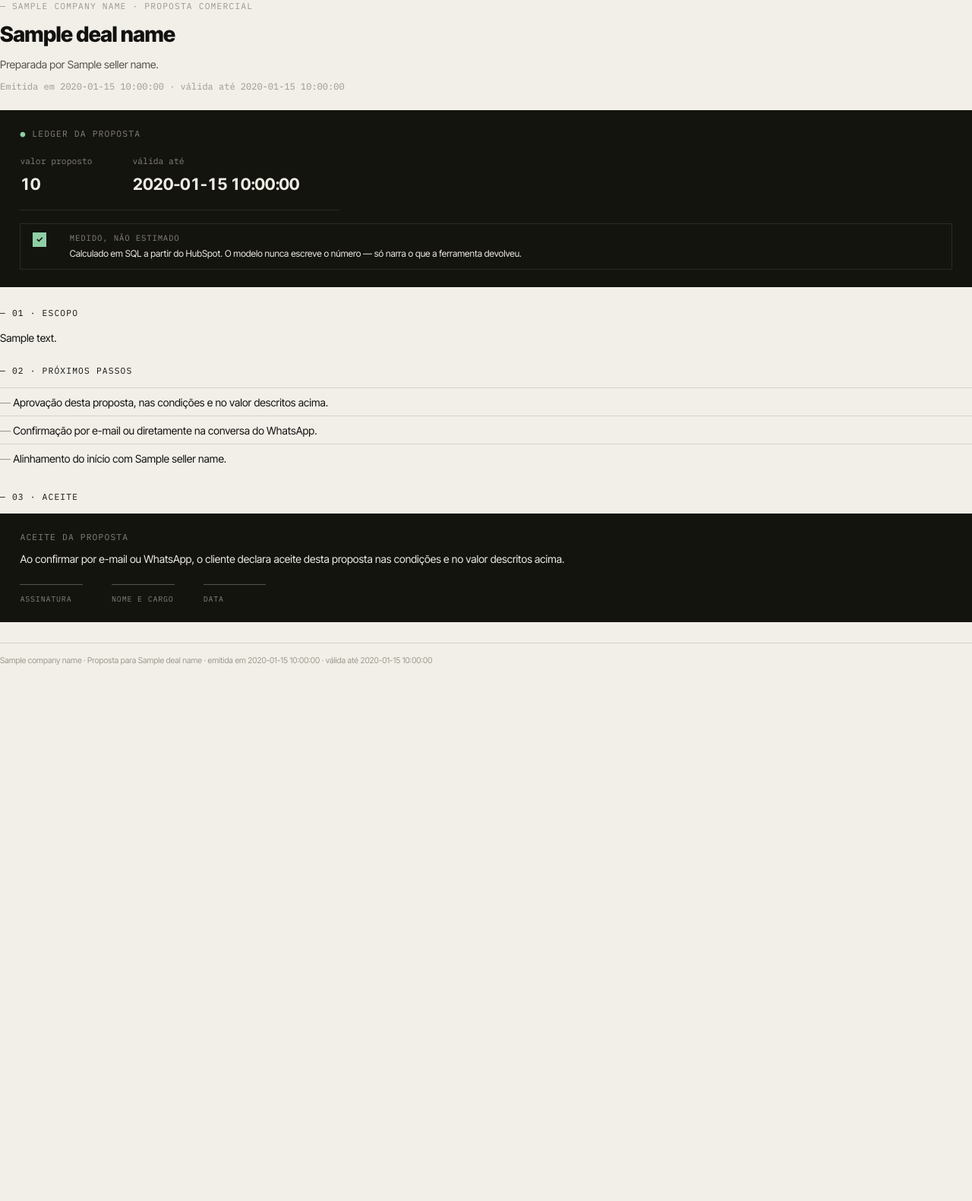
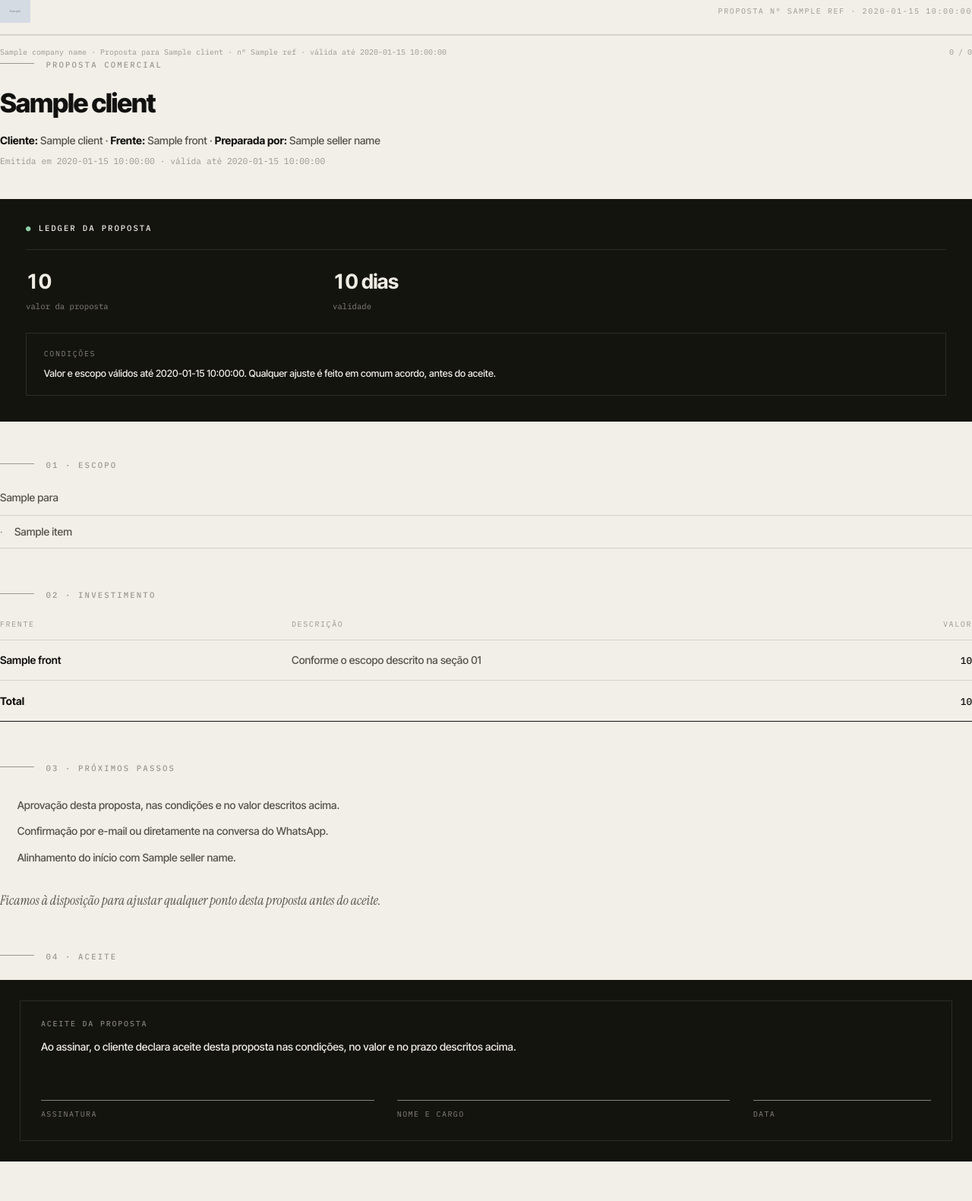
Before and after one commit to juliopessan/OmniData, a Python web app: template src/omnidata/proposals/templates/proposal.html in a window 1280 px wide. Shown: the whole page at 76% size. Before the commit the page ends 876 px from the top, so only its background shows below. Run offline with Jinja, Linux system fonts and the light colour scheme; the template is opened without the code that fills it: most values are stand-ins (such as "Sample title", 1, 10 or a date in 2020); grey boxes marked "Sample" are stand-in pictures.

Commit message:
feat(vela): rework proposal PDF to a real letterhead document
Redesigned proposals/templates/proposal.html to match the reference model's
weight — running header (logo/monogram + wordmark, "Proposta nº <ref>") and
footer (trace line + pagination) on every page via CSS @page/running elements,
a numbered Investimento table, an Instrument Serif closing line, and an
Aceite box with real signature lines — while keeping every field honest to
what OmniData actually has (no invented line items or market data).

The client never sees the raw CRM label again: proposals/template.py now
parses the deal name through insights.compute (the same parser the insights
feature already uses) to get a clean client name and, when present, the
demand/front in brackets — used for the PDF title, the e-mail subject, and
the downloaded filename. The proposal number is the pending_action id (same
one in the audit trail), so a client reference always resolves to one exact
send. Added PROPOSAL_LOGO (file path, data-URI'd into the PDF; falls back to
a monogram) alongside the existing PROPOSAL_COMPANY_NAME.

Also confirmed and documented two previously-open items: send_document
(Evolution /message/sendMedia) and the Gmail API/OAuth2 sender both verified
against real accounts today — a real PDF proposal delivered by e-mail and as
a WhatsApp document.

309 tests passing (Postgres real), ruff/mypy clean.

Co-Authored-By: Claude Sonnet 5 <noreply@anthropic.com>

```diff
--- a/src/omnidata/bot/evolution.py
+++ b/src/omnidata/bot/evolution.py
@@ -163,10 +163,8 @@ class EvolutionGateway:
         return base64.b64decode(b64), str(mime)
 
     async def send_document(self, to: str, filename: str, data: bytes, mime: str, caption: str = "") -> str:
-        """OPEN (Vela): unverified against a real instance, same status download_media had before its own smoke
-        test — the body shape (`mediatype`/`fileName`/`media` base64) follows Evolution's documented convention for
-        /message/sendMedia, but no example payload is published. Fails as a clean GatewayError if the shape is wrong;
-        confirm against a real instance before relying on this, and fix the field names the same way set_webhook was."""
+        """Confirmed 2026-09-25 against the real instance: the body shape below (`mediatype`/`fileName`/`media`
+        base64) works as documented — a real PDF sent this way arrived intact on WhatsApp."""
         import base64
         d = await self._post("/message/sendMedia", {"number": to.lstrip("+"), "mediatype": "document", "mimetype": mime,
                                                      "fileName": filename, "caption": caption, "media": base64.b64encode(data).decode()})
--- a/src/omnidata/bot/orchestrator.py
+++ b/src/omnidata/bot/orchestrator.py
@@ -284,7 +284,7 @@ async def _handle_reply_id(conn: Conn, deps: Deps, p: Principal, rid: str) -> Re
             pending = actions._own_action(conn, p, ident)
             conn.commit()
             if pending and pending["kind"] == "send_proposal":
-                return await actions.confirm_send_proposal(conn, p, ident, emailer=deps.emailer, gateway=deps.gateway, company_name=deps.settings.proposal_company_name)
+                return await actions.confirm_send_proposal(conn, p, ident, emailer=deps.emailer, gateway=deps.gateway, company_name=deps.settings.proposal_company_name, logo_path=deps.settings.proposal_logo)
             if deps.writer:
                 return await actions.confirm(conn, deps.writer, p, ident)
         if verb == "cancel":
@@ -476,7 +476,7 @@ async def _free_text_confirmation(conn: Conn, deps: Deps, p: Principal, confirm:
     if not r:
         return Reply(S.MENU_BODY, list_rows=[(f"menu:{k}", t, d) for k, t, d in S.MENU_ROWS], list_button=S.MENU_TITLE[:20])
     if confirm and r["kind"] == "send_proposal":
-        return await actions.confirm_send_proposal(conn, p, str(r["id"]), emailer=deps.emailer, gateway=deps.gateway, company_name=deps.settings.proposal_company_name)
+        return await actions.confirm_send_proposal(conn, p, str(r["id"]), emailer=deps.emailer, gateway=deps.gateway, company_name=deps.settings.proposal_company_name, logo_path=deps.settings.proposal_logo)
     if confirm and deps.writer:
         return await actions.confirm(conn, deps.writer, p, str(r["id"]))
     return actions.cancel(conn, p, str(r["id"]))
--- a/src/omnidata/bot/strings_ptbr.py
+++ b/src/omnidata/bot/strings_ptbr.py
@@ -24,6 +24,11 @@ PICK_DEAL = "Achei mais de um negócio. Qual deles?"
 HUBSPOT_DOWN = "O HubSpot não respondeu agora, então não registrei nada. Tente de novo em alguns minutos."
 EMAIL_DOWN = "O e-mail não está configurado agora, então não consegui mandar por aí. Tente pedir só pelo WhatsApp."
 PROPOSAL_FAILED = "Não consegui mandar a proposta agora. Tente de novo em alguns minutos."
+# E-mail que chega ao CLIENTE (Vela): nome limpo, nunca o rótulo interno do CRM
+PROPOSAL_EMAIL_SUBJECT = "Proposta comercial — {client}"
+PROPOSAL_EMAIL_BODY = ("Olá,\n\nSegue em anexo a proposta comercial para {client}, válida até {valid_until}.\n\n"
+                       "Qualquer dúvida ou ajuste, é só responder este e-mail.\n\n{seller}\n{company}")
+PROPOSAL_WA_CAPTION = "Proposta para {client} (nº {ref})"
 EXPIRED = "Essa confirmação expirou. Peça de novo se ainda quiser."
 ALREADY_DONE = "Isso já foi feito."
 CANCELLED = "Cancelado. Nada foi alterado."
--- a/src/omnidata/config.py
+++ b/src/omnidata/config.py
@@ -77,6 +77,7 @@ class Settings(BaseSettings):
     gmail_refresh_token: str = ""        # obtained once via scripts/gmail_oauth_setup.py
     gmail_app_password: str = ""         # SMTP fallback (used only if the OAuth vars above are empty): Google Account -> Security -> App passwords
     proposal_company_name: str = "OmniData"  # nome que assina o PDF da proposta (Vela) — a empresa do vendedor, não o produto
+    proposal_logo: str = ""                  # caminho de um .svg/.png da SUA marca pro cabeçalho do PDF; vazio = monograma + nome
 
     @property
     def direct_url(self) -> str:
--- a/src/omnidata/proposals/templates/proposal.html
+++ b/src/omnidata/proposals/templates/proposal.html
@@ -2,113 +2,171 @@
 <html lang="pt-BR">
 <head>
 <meta charset="utf-8">
-<title>Proposta — {{ deal_name }}</title>
+<title>Proposta — {{ client }}</title>
 <style>
-  /* Tokens do Ledger (web/src/app/globals.css), embutidos porque o WeasyPrint não busca CSS externo com
-     facilidade. Sempre modo claro — é um documento impresso. Estrutura seguindo o modelo de referência do
-     usuário: eyebrow → título → meta → ledger escuro com estimativa → seções numeradas → aceite em caixa
-     escura com linhas de assinatura → rodapé — só com os campos que o OmniData realmente tem.
-     Layout em <table>/blocos, não flexbox: o WeasyPrint (62.x) tem suporte parcial a flex/gap e a
-     <section>/<div> sem display declarado — melhor não depender disso num motor de PDF.
-     Fontes: as mesmas da marca no web (Inter Tight + IBM Plex Mono, web/src/app/layout.tsx), embutidas em
-     fonts/ — sem isso, o host (o container Debian de produção não tem "Helvetica Neue") cai num sans genérico. */
+  /* Ledger (web/src/app/globals.css) em versão impressa, seguindo o modelo de referência do usuário: eyebrow com
+     traço → título → linha Cliente/Frente → datas → ledger escuro (números primeiro, rótulo embaixo, nota neutra) →
+     seções numeradas separadas por fio → investimento em tabela → fechamento em itálico serifado → aceite.
+     Regras do Ledger respeitadas: menta só no ponto do cabeçalho do ledger (nada aqui é "medido" — é uma proposta),
+     clay não aparece, serifa uma única vez. Fontes da marca embutidas (fonts/, OFL): Inter Tight, IBM Plex Mono,
+     Instrument Serif. Layout em <table>/blocos — o WeasyPrint 62 tem flexbox parcial. */
   @font-face { font-family: "Inter Tight"; src: url("fonts/InterTight-Variable.ttf"); font-weight: 400 800; }
   @font-face { font-family: "IBM Plex Mono"; src: url("fonts/IBMPlexMono-Regular.ttf"); font-weight: 400; }
   @font-face { font-family: "IBM Plex Mono"; src: url("fonts/IBMPlexMono-Medium.ttf"); font-weight: 500; }
+  @font-face { font-family: "Instrument Serif"; src: url("fonts/InstrumentSerif-Italic.ttf"); font-style: italic; }
 
-  @page { size: A4; margin: 18mm 20mm 14mm; }
+  /* Papel timbrado em todas as páginas: cabeçalho (marca + referência) e rodapé (linha de rastreio + paginação),
+     ambos elementos "running" presos às margens da página, separados do corpo por um fio — nunca uma caixa. */
+  @page {
+    size: A4; margin: 32mm 20mm 26mm; background: #f2efe8;
+    @top-left { content: element(header); width: 170mm; vertical-align: bottom; padding-bottom: 7mm; }
+    @bottom-left { content: element(footer); width: 170mm; vertical-align: top; padding-top: 6mm; }
+  }
   * { box-sizing: border-box; margin: 0; padding: 0; }
-  body { font-family: "Inter Tight", "Helvetica Neue", Helvetica, Arial, sans-serif; font-size: 10.5pt; line-height: 1.5; color: #11110f; background: #f2efe8; }
-  div, p, table { display: block; }
-  .mono { font-family: "IBM Plex Mono", ui-monospace, SFMono-Regular, Menlo, monospace; }
-  .eyebrow { font-family: "IBM Plex Mono", ui-monospace, SFMono-Regular, Menlo, monospace; font-size: 8.5pt; letter-spacing: 0.1em; text-transform: uppercase; color: #9c988e; margin-bottom: 3.5mm; }
-  .eyebrow::before { content: "— "; }
-  h1 { font-size: 21pt; font-weight: 800; letter-spacing: -0.02em; line-height: 1.1; margin-bottom: 3.5mm; }
-  .meta { color: #55524b; margin-bottom: 2.5mm; }
-  .meta-mono { font-family: "IBM Plex Mono", ui-monospace, SFMono-Regular, Menlo, monospace; font-size: 9pt; color: #9c988e; margin-bottom: 6mm; }
+  html, body { background: #f2efe8; }
+  body { font-family: "Inter Tight", "Helvetica Neue", Arial, sans-serif; font-size: 10.5pt; line-height: 1.6; color: #11110f; }
+  div, p, table, ul { display: block; }
+  table { display: table; border-collapse: collapse; width: 100%; }
+  b, strong { font-weight: 700; color: #11110f; }
 
-  .ledger { background: #14140f; color: #efece4; padding: 6mm 7mm; margin-bottom: 7mm; break-inside: avoid; }
-  .ledger-head { font-family: "IBM Plex Mono", ui-monospace, SFMono-Regular, Menlo, monospace; font-size: 8.5pt; letter-spacing: 0.1em; text-transform: uppercase; color: #85817a; margin-bottom: 4mm; }
+  .hdr { position: running(header); }
+  .hdr td { vertical-align: middle; padding-bottom: 4mm; border-bottom: 0.75pt solid #d6d2c8; }
+  .mark { display: inline-block; width: 7.5mm; height: 7.5mm; border-radius: 1.4mm; background: #11110f; color: #f2efe8;
+          text-align: center; line-height: 7.5mm; font-size: 11pt; font-weight: 800; letter-spacing: -0.03em;
+          vertical-align: middle; margin-right: 2.8mm; }
+  .word { font-size: 13pt; font-weight: 800; letter-spacing: -0.03em; vertical-align: middle; color: #11110f; }
+  .logo-img { height: 8mm; vertical-align: middle; }
+  .hmeta { text-align: right; font-family: "IBM Plex Mono", monospace; font-size: 7.5pt; letter-spacing: 0.16em;
+           text-transform: uppercase; color: #9c988e; }
+  .ftr { position: running(footer); }
+  .ftr td { padding-top: 3.5mm; border-top: 0.75pt solid #d6d2c8; font-family: "IBM Plex Mono", monospace;
+            font-size: 7.5pt; color: #9c988e; vertical-align: top; }
+  .ftr .pg { text-align: right; white-space: nowrap; width: 18mm; }
+  .ftr .pg::after { content: counter(page) " / " counter(pages); }
+
+  .eyebrow { font-family: "IBM Plex Mono", monospace; font-size: 8pt; font-weight: 500; letter-spacing: 0.2em;
+             text-transform: uppercase; color: #9c988e; margin-bottom: 6mm; break-after: avoid; }
+  .eyebrow::before { content: ""; display: inline-block; width: 12mm; border-top: 0.75pt solid #9c988e;
+                     vertical-align: middle; margin-right: 4mm; position: relative; top: -0.6mm; }
+
+  h1 { font-size: 26pt; font-weight: 800; letter-spacing: -0.035em; line-height: 1.12; width: 85%; margin-bottom: 5mm; }
+  .meta { font-weight: 500; color: #55524b; line-height: 1.5; margin-bottom: 2mm; }
+  .dates { font-family: "IBM Plex Mono", monospace; font-size: 8.5pt; color: #9c988e; margin-bottom: 11mm; }
+
+  .ledger { background: #14140f; color: #efece4; padding: 8mm 9mm 9mm; margin-bottom: 13mm; break-inside: avoid; }
+  .ledger-head { font-family: "IBM Plex Mono", monospace; font-size: 8pt; font-weight: 500; letter-spacing: 0.18em;
+                 text-transform: uppercase; color: #efece4; padding-bottom: 5mm; margin-bottom: 7mm;
+                 border-bottom: 0.75pt solid #2c2b25; }
   .ledger-head::before { content: "● "; color: #8fcfa6; }
-  .figs { width: 100%; border-collapse: collapse; margin-bottom: 4.5mm; }
-  .figs td { padding: 0 14mm 4.5mm 0; border-bottom: 1px solid #2c2b25; }
-  .figs span { font-family: "IBM Plex Mono", ui-monospace, SFMono-Regular, Menlo, monospace; font-size: 8.5pt; color: #85817a; }
-  .figs b { display: block; font-size: 16pt; font-weight: 700; font-variant-numeric: tabular-nums; letter-spacing: -0.02em; padding-top: 1.5mm; }
-  .measured { width: 100%; border-collapse: collapse; border: 1px solid #2c2b25; }
-  .measured td { padding: 3mm 4mm; vertical-align: top; }
-  .measured .tick-cell { width: 9mm; }
-  .measured .tick { display: block; width: 5mm; height: 5mm; text-align: center; line-height: 5mm; background: #8fcfa6; color: #14140f; font-size: 8.5pt; font-weight: 700; }
-  .measured .body { font-size: 9pt; line-height: 1.45; }
-  .measured .k { display: block; font-family: "IBM Plex Mono", ui-monospace, SFMono-Regular, Menlo, monospace; font-size: 8pt; letter-spacing: 0.08em; text-transform: uppercase; color: #85817a; margin-bottom: 1mm; }
+  .figs td { vertical-align: top; padding: 0 6mm 7mm 0; width: 33.33%; }
+  .figs .v { display: block; font-size: 20pt; font-weight: 700; letter-spacing: -0.025em; line-height: 1.1;
+             font-variant-numeric: tabular-nums; color: #efece4; }
+  .figs .l { display: block; margin-top: 2.5mm; font-family: "IBM Plex Mono", monospace; font-size: 8pt; color: #85817a; }
+  .note { border: 0.75pt solid #2c2b25; padding: 5mm 6mm; }
+  .note .k { display: block; font-family: "IBM Plex Mono", monospace; font-size: 7.5pt; letter-spacing: 0.16em;
+             text-transform: uppercase; color: #85817a; margin-bottom: 2mm; }
+  .note p { font-size: 9.5pt; font-weight: 500; line-height: 1.5; color: #efece4; }
 
-  .sec { margin-bottom: 6.5mm; }
-  .sec p { white-space: pre-wrap; color: #11110f; }
-  .sec ul { list-style: none; margin-top: 2mm; }
-  .sec li { display: block; padding: 2mm 0; border-top: 1px solid #d6d2c8; }
-  .sec li::before { content: "— "; color: #9c988e; }
+  .sec { margin-bottom: 14mm; }
+  .prose p { font-weight: 500; color: #55524b; line-height: 1.65; width: 90%; margin-bottom: 3mm; }
+  .items { margin-top: 2mm; border-bottom: 0.75pt solid #d6d2c8; }
+  .items li { display: block; border-top: 0.75pt solid #d6d2c8; padding: 2.6mm 0 2.6mm 5mm; font-weight: 500;
+              color: #55524b; text-indent: -5mm; }
+  .items li::before { content: "·"; display: inline-block; width: 5mm; text-indent: 0; color: #9c988e; }
 
-  .accept { background: #14140f; color: #efece4; padding: 6mm 7mm; break-inside: avoid; }
-  .accept .k { font-family: "IBM Plex Mono", ui-monospace, SFMono-Regular, Menlo, monospace; font-size: 8.5pt; letter-spacing: 0.1em; text-transform: uppercase; color: #85817a; margin-bottom: 2.5mm; }
-  .accept p { color: #efece4; margin-bottom: 6mm; }
-  .sig-row { width: 100%; border-collapse: collapse; }
-  .sig-row td { width: 33%; padding-right: 10mm; vertical-align: bottom; }
-  .sig-row .line { border-top: 1px solid #55524b; margin-bottom: 1.5mm; }
-  .sig-row span { font-family: "IBM Plex Mono", ui-monospace, SFMono-Regular, Menlo, monospace; font-size: 7.5pt; letter-spacing: 0.08em; text-transform: uppercase; color: #85817a; }
+  .inv th { font-family: "IBM Plex Mono", monospace; font-size: 7.5pt; font-weight: 400; letter-spacing: 0.16em;
+            text-transform: uppercase; color: #9c988e; text-align: left; padding: 0 4mm 3mm 0;
+            border-bottom: 0.75pt solid #d6d2c8; }
+  .inv td { padding: 4mm 4mm 4mm 0; border-bottom: 0.75pt solid #d6d2c8; vertical-align: middle; color: #55524b; font-weight: 500; }
+  .inv .name { color: #11110f; font-weight: 600; width: 30%; }
+  .inv .num { text-align: right; padding-right: 0; font-family: "IBM Plex Mono", monospace; font-size: 9.5pt;
+              color: #11110f; white-space: nowrap; width: 22%; }
+  .inv th.num { font-size: 7.5pt; color: #9c988e; }
+  .inv tr.total td { color: #11110f; font-weight: 700; border-bottom: 0.75pt solid #11110f; }
+  .inv tr.total .num { font-weight: 500; }
+  .inv, .steps, .voice { break-inside: avoid; }
 
-  .foot { margin-top: 7mm; padding-top: 4mm; border-top: 1px solid #d6d2c8; color: #9c988e; font-size: 8pt; }
+  .steps p { font-weight: 500; color: #55524b; padding: 1.6mm 0 1.6mm 6mm; }
+  .voice { font-family: "Instrument Serif", Georgia, serif; font-style: italic; font-size: 13pt; line-height: 1.45;
+           color: #55524b; width: 88%; margin-top: 7mm; }
+
+  .accept { background: #14140f; padding: 7mm; break-inside: avoid; }
+  .accept-in { border: 0.75pt solid #2c2b25; padding: 6mm 7mm 7mm; }
+  .accept .k { font-family: "IBM Plex Mono", monospace; font-size: 7.5pt; letter-spacing: 0.18em; text-transform: uppercase;
+               color: #85817a; margin-bottom: 3mm; }
+  .accept p { font-weight: 500; color: #efece4; line-height: 1.5; width: 85%; margin-bottom: 16mm; }
+  .sig td { vertical-align: bottom; padding-right: 8mm; }
+  .sig td:last-child { padding-right: 0; }
+  .sig .line { border-top: 0.75pt solid #85817a; padding-top: 2.5mm; font-family: "IBM Plex Mono", monospace;
+               font-size: 7.5pt; letter-spacing: 0.14em; text-transform: uppercase; color: #85817a; }
 </style>
 </head>
 <body>
-  <p class="eyebrow">{{ company_name }} · Proposta comercial</p>
-  <h1>{{ deal_name }}</h1>
-  <p class="meta">Preparada por {{ seller_name }}.</p>
-  <p class="meta-mono">Emitida em {{ date }} · válida até {{ valid_until }}</p>
+  <div class="hdr"><table><tr>
+    <td>{% if logo %}<img class="logo-img" src="{{ logo }}" alt="{{ company_name }}">{% else %}<span class="mark">{{ initial }}</span><span class="word">{{ company_name }}</span>{% endif %}</td>
+    <td class="hmeta">{% if ref %}Proposta nº {{ ref }} · {{ date }}{% else %}Proposta comercial · {{ date }}{% endif %}</td>
+  </tr></table></div>
+  <div class="ftr"><table><tr>
+    <td>{{ company_name }} · Proposta para {{ client }}{% if ref %} · nº {{ ref }}{% endif %} · válida até {{ valid_until }}</td>
+    <td class="pg"></td>
+  </tr></table></div>
+
+  <p class="eyebrow">Proposta comercial</p>
+  <h1>{{ client }}</h1>
+  <p class="meta"><b>Cliente:</b> {{ client }}{% if front %} · <b>Frente:</b> {{ front }}{% endif %} · <b>Preparada por:</b> {{ seller_name }}</p>
+  <p class="dates">Emitida em {{ date }} · válida até {{ valid_until }}</p>
 
   <div class="ledger">
     <p class="ledger-head">Ledger da proposta</p>
     <table class="figs">
       <tr>
-        <td><span>valor proposto</span><b>{{ amount }}</b></td>
-        <td><span>válida até</span><b>{{ valid_until }}</b></td>
+        <td><span class="v">{{ amount }}</span><span class="l">valor da proposta</span></td>
+        <td><span class="v">{{ validity_days }} dias</span><span class="l">validade</span></td>
+        {% if items|length >= 2 %}<td><span class="v">{{ "%02d"|format(items|length) }}</span><span class="l">itens de escopo</span></td>{% else %}<td></td>{% endif %}
       </tr>
     </table>
-    <table class="measured">
-      <tr>
-        <td class="tick-cell"><span class="tick">✓</span></td>
-        <td class="body"><span class="k">Medido, não estimado</span>Calculado em SQL a partir do HubSpot. O modelo nunca escreve o número — só narra o que a ferramenta devolveu.</td>
-      </tr>
+    <div class="note">
+      <span class="k">Condições</span>
+      <p>Valor e escopo válidos até {{ valid_until }}. Qualquer ajuste é feito em comum acordo, antes do aceite.</p>
+    </div>
+  </div>
+
+  <div class="sec">
+    <p class="eyebrow">01 · Escopo</p>
+    <div class="prose">{% for p in paras %}<p>{{ p }}</p>{% endfor %}</div>
+    {% if items %}<ul class="items">{% for it in items %}<li>{{ it }}</li>{% endfor %}</ul>{% endif %}
+  </div>
+
+  <div class="sec">
+    <p class="eyebrow">02 · Investimento</p>
+    <table class="inv">
+      <tr><th>Frente</th><th>Descrição</th><th class="num">Valor</th></tr>
+      <tr><td class="name">{{ front or client }}</td><td>Conforme o escopo descrito na seção 01</td><td class="num">{{ amount }}</td></tr>
+      <tr class="total"><td>Total</td><td></td><td class="num">{{ amount }}</td></tr>
     </table>
   </div>
 
   <div class="sec">
-    <p class="eyebrow">01 · Escopo</p>
-    <p>{{ summary }}</p>
+    <p class="eyebrow">03 · Próximos passos</p>
+    <div class="steps">
+      <p>Aprovação desta proposta, nas condições e no valor descritos acima.</p>
+      <p>Confirmação por e-mail ou diretamente na conversa do WhatsApp.</p>
+      <p>Alinhamento do início com {{ seller_name }}.</p>
+    </div>
+    <p class="voice">Ficamos à disposição para ajustar qualquer ponto desta proposta antes do aceite.</p>
   </div>
 
   <div class="sec">
-    <p class="eyebrow">02 · Próximos passos</p>
-    <ul>
-      <li>Aprovação desta proposta, nas condições e no valor descritos acima.</li>
-      <li>Confirmação por e-mail ou diretamente na conversa do WhatsApp.</li>
-      <li>Alinhamento do início com {{ seller_name }}.</li>
-    </ul>
+    <p class="eyebrow">04 · Aceite</p>
+    <div class="accept"><div class="accept-in">
+      <p class="k">Aceite da proposta</p>
+      <p>Ao assinar, o cliente declara aceite desta proposta nas condições, no valor e no prazo descritos acima.</p>
+      <table class="sig"><tr>
+        <td style="width: 40%"><div class="line">Assinatura</div></td>
+        <td style="width: 40%"><div class="line">Nome e cargo</div></td>
+        <td style="width: 20%"><div class="line">Data</div></td>
+      </tr></table>
+    </div></div>
   </div>
-
-  <div class="sec">
-    <p class="eyebrow">03 · Aceite</p>
-    <div class="accept">
-      <p class="k">Aceite da proposta</p>
-      <p>Ao confirmar por e-mail ou WhatsApp, o cliente declara aceite desta proposta nas condições e no valor descritos acima.</p>
-      <table class="sig-row">
-        <tr>
-          <td><div class="line"></div><span>Assinatura</span></td>
-          <td><div class="line"></div><span>Nome e cargo</span></td>
-          <td><div class="line"></div><span>Data</span></td>
-        </tr>
-      </table>
-    </div>
-  </div>
-
-  <p class="foot">{{ company_name }} · Proposta para {{ deal_name }} · emitida em {{ date }} · válida até {{ valid_until }}</p>
 </body>
 </html>
```
Also changed, not shown: CLAUDE.md (+1 -1 lines), src/omnidata/bot/actions.py (+12 -8 lines), src/omnidata/proposals/template.py (+79 -6 lines), tests/unit/test_proposals.py (+59 -8 lines), README.md, src/omnidata/proposals/templates/fonts/IBMPlexMono-SemiBold.ttf (deleted), src/omnidata/proposals/templates/fonts/InstrumentSerif-Italic.ttf (added), 1 other file.
